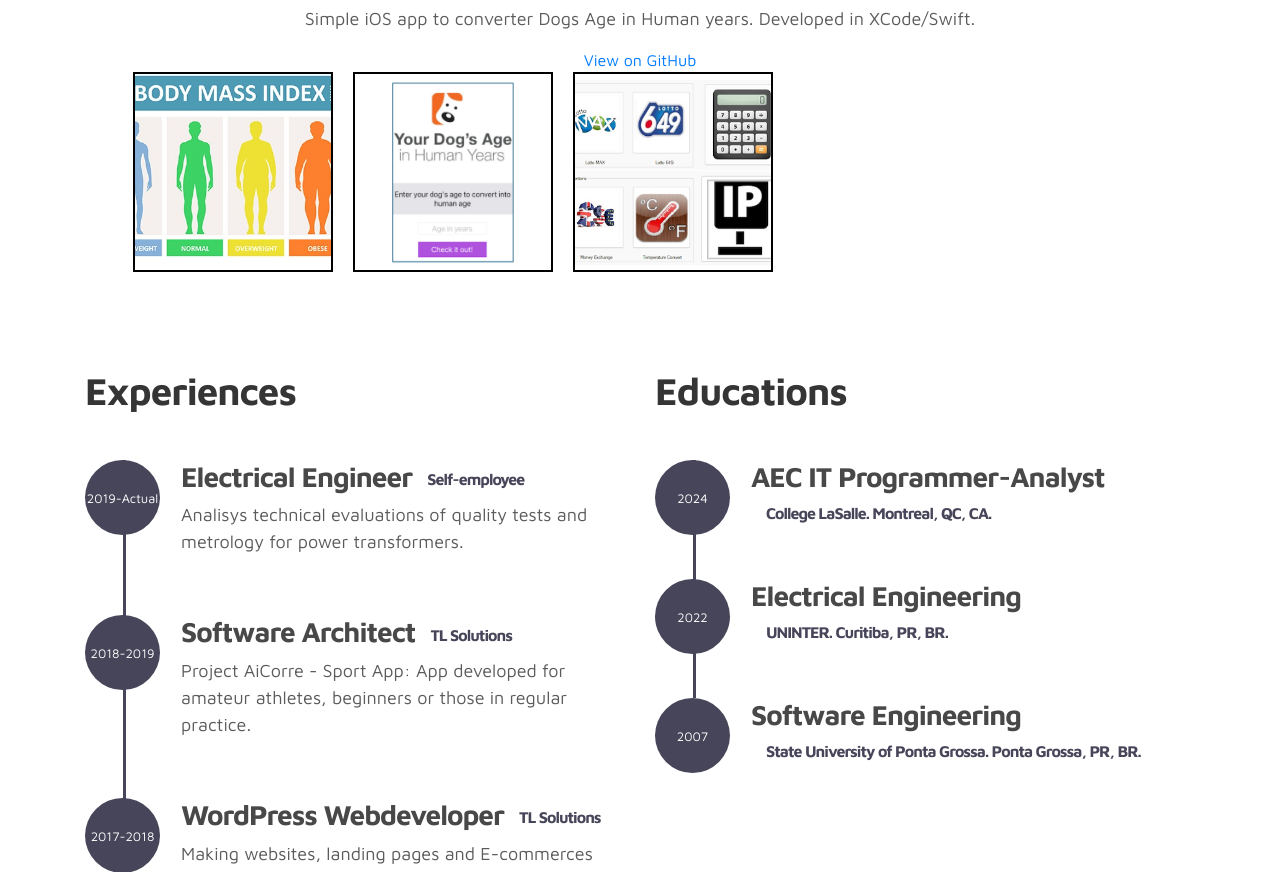
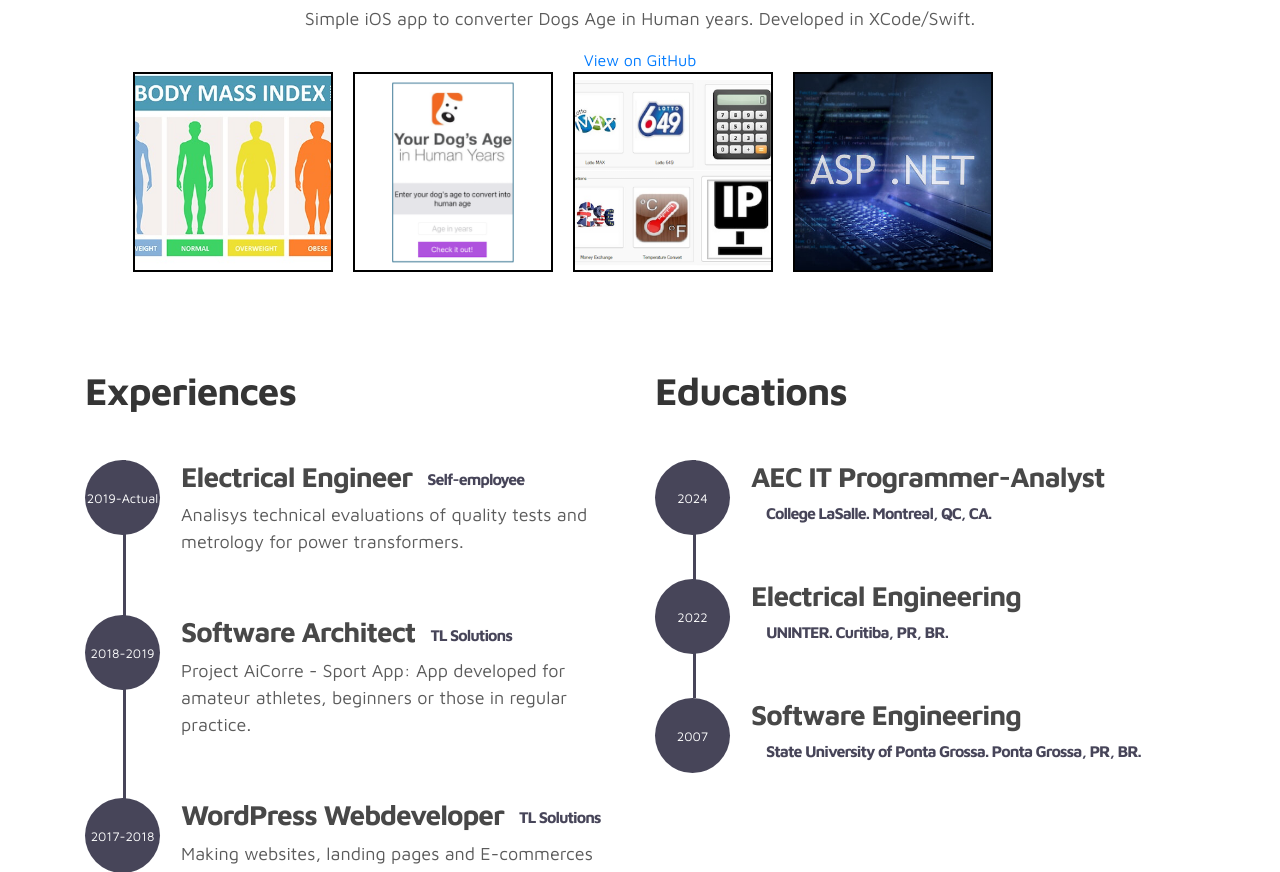
Before and after one commit to fricardo-it/fricardo-it.github.io, a plain HTML site: page index.html in a window 1280 px wide. Shown: the part 2061-2933 px from the top of the page. Drawn offline with Linux system fonts and the light colour scheme.

Commit message:
new item

```diff
--- a/index.html
+++ b/index.html
@@ -239,6 +239,7 @@
                     <li><img src="images/project/bmi_logo.jpg" alt="BMI Calculator" data-slide-to="0"></li>
                     <li><img src="images/project/dogsage.png" alt="Dog's Age in Human Years" data-slide-to="1"></li>
                     <li><img src="images/project/winformsapps.png" alt="Windows Forms MultiApps" data-slide-to="2"></li>
+                    <li><img src="images/project/asp-net.jpg" alt="Asp.Net Core Studies" data-slide-to="2"></li>
                   </ul>
 
 
```
